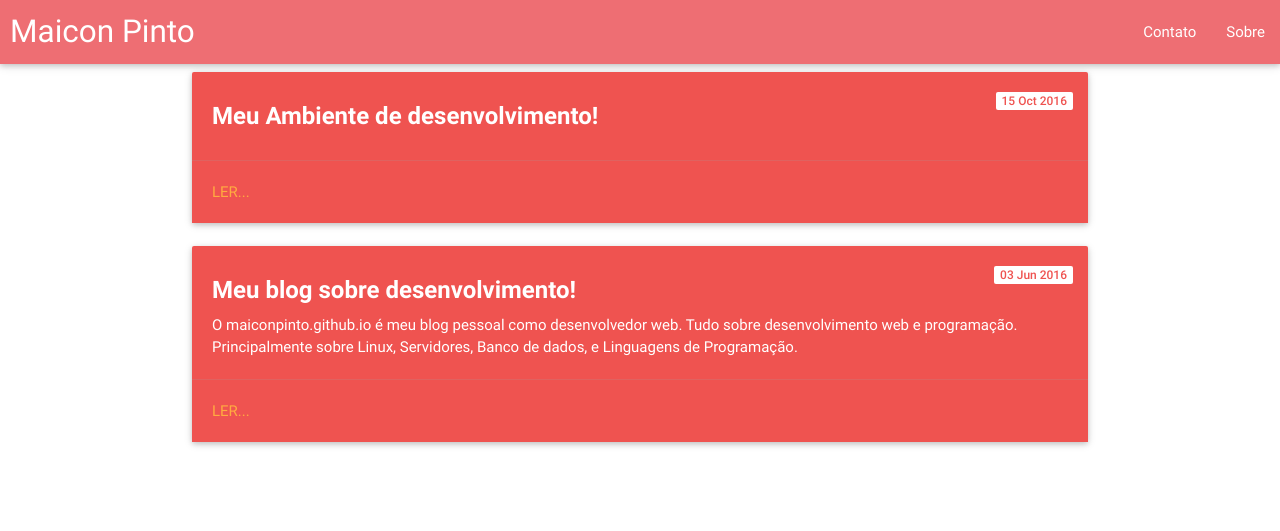
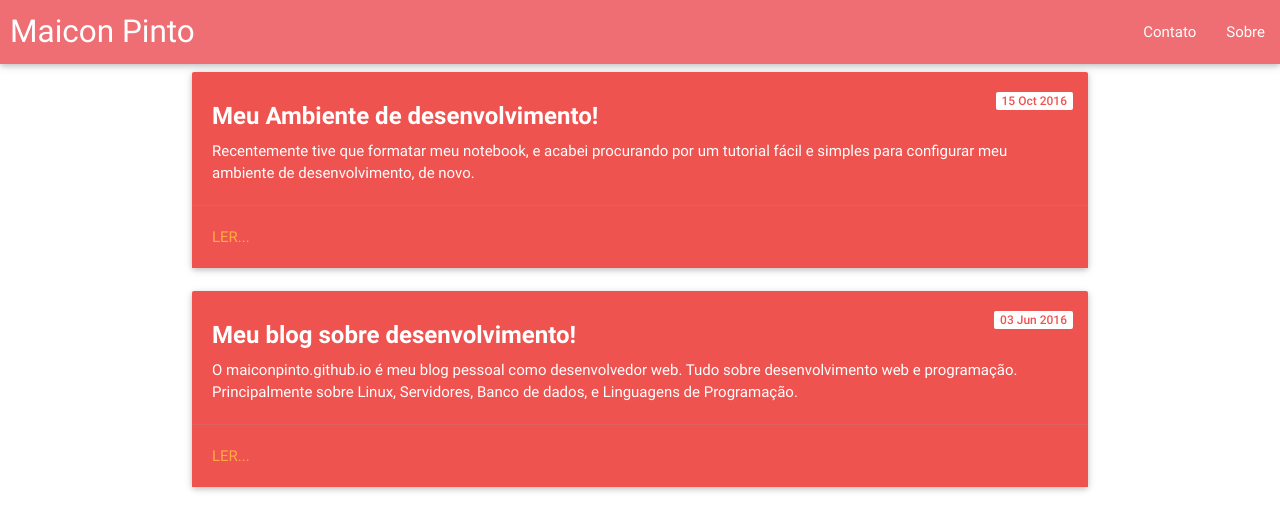
Before and after one commit to maiconpinto/maiconpinto.github.io, a Jekyll site: the page built from index.html, in a window 1280 px wide. Shown: the top 531 px of the page. Built offline with Jekyll 4.4.1, drawn with Linux system fonts in a browser that asks for light colours; nearby versions of some CDN libraries.

Commit message:
Add resume to meu ambiente de desenvolvimento

```diff
--- a/_posts/2016-10-14-ambiente-de-desenvolvimento.md
+++ b/_posts/2016-10-14-ambiente-de-desenvolvimento.md
@@ -3,7 +3,7 @@ layout: post
 title:  "Meu Ambiente de desenvolvimento!"
 date:   2016-10-14 22:07:00 -0300
 categories: blog
-resume:
+resume: Recentemente tive que formatar meu notebook, e acabei procurando por um tutorial fácil e simples para configurar meu ambiente de desenvolvimento, de novo.
 ---
 
 ## Meu Ambiente de Desenvolvimento
```
